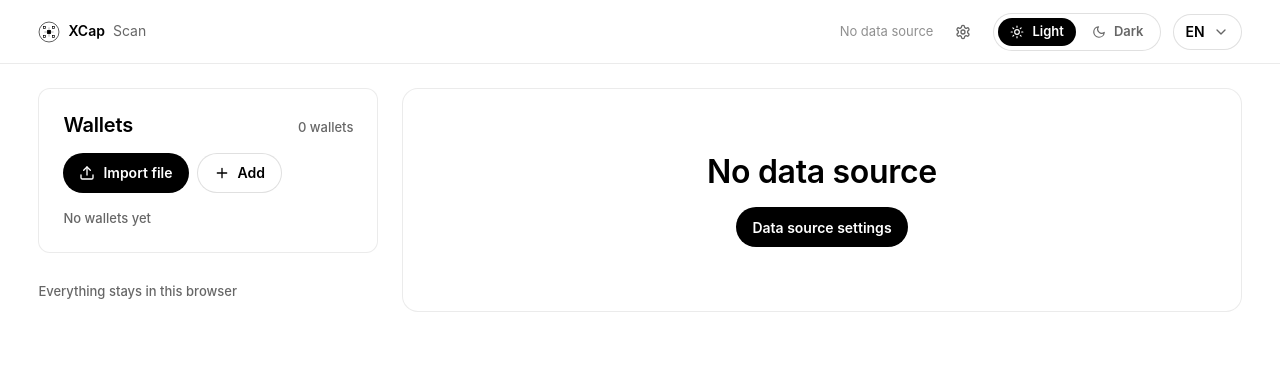
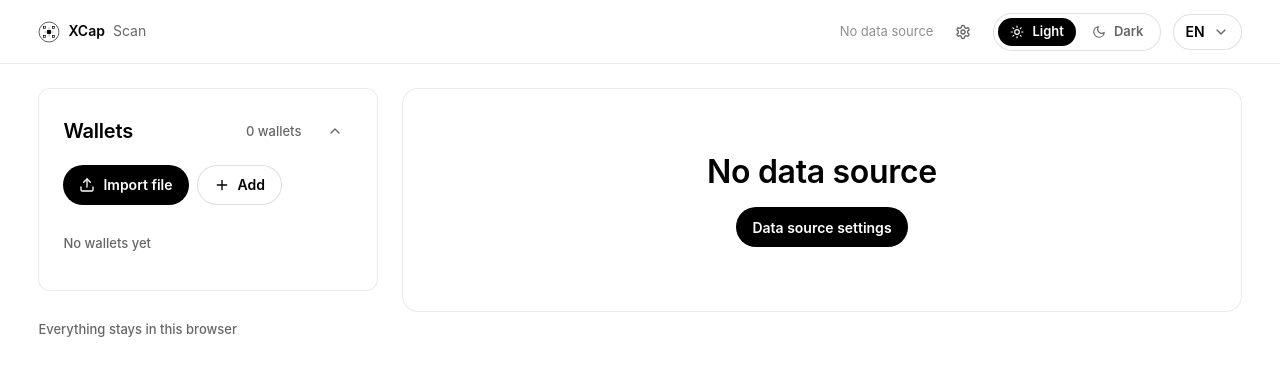
Before and after one commit to crimsondotns/scan-transactions, a React (Vite) app: page / in a window 1280 px wide. Shown: the top 376 px of the page. Built offline with nearby package versions, Linux system fonts and the light colour scheme; a web font is replaced by a local one.

Commit message:
wallets panel: chevron in the header toggles expandPanel — hides/shows .row-actions + .wallets, aria-expanded/aria-controls, header always visible
Co-Authored-By: Claude Opus 5 <noreply@anthropic.com>

```diff
--- a/src/components/WalletPanel.tsx
+++ b/src/components/WalletPanel.tsx
@@ -11,12 +11,14 @@ import { Identicon } from './Identicon';
 /**
  * แผงกระเป๋า — ไม่พับ คลิกแถว = สลับกระเป๋าที่ดู (คลิกซ้ำ = ดูทุกกระเป๋า)
  * ไอคอนตา = ซ่อน/แสดงข้อมูลของกระเป๋านั้นในตาราง (hiddenWallets เก็บใน store เป็น enabled=false)
+ * chevron ที่หัว = ย่อ/ขยายเนื้อแผง (.row-actions + .wallets) หัวแผงยังอยู่เสมอ
  */
 export function WalletPanel({ feeds, activeId, onSwitch, onRemove }: { feeds: Record<string, WalletFeed>; activeId: string | null; onSwitch: (id: string | null) => void; onRemove: (id: string) => void }) {
   const { t } = useI18n();
   const { wallets, removeWallet, toggleWallet, clearWallets } = useStore();
   const [adding, setAdding] = useState(false);
   const [importing, setImporting] = useState(false);
+  const [expandPanel, setExpandPanel] = useState(true);
   const hiddenWallets = new Set(wallets.filter((w) => !w.enabled).map((w) => w.id));
   const activeWallet = wallets.find((w) => w.id === activeId) ?? null;
 
@@ -42,7 +44,11 @@ export function WalletPanel({ feeds, activeId, onSwitch, onRemove }: { feeds: Re
           {activeWallet ? activeWallet.label : t('wallets.title')}
         </h2>
         <span className="hint">{activeWallet ? shortAddr(activeWallet.address) : t('wallets.count', { n: wallets.length })}</span>
+        <button type="button" className="btn btn-icon panel-chevron" aria-expanded={expandPanel} aria-controls="wallets-body" onClick={() => setExpandPanel((o) => !o)} aria-label={t(expandPanel ? 'wallets.collapse' : 'wallets.expand')} title={t(expandPanel ? 'wallets.collapse' : 'wallets.expand')}>
+          <Icon name="chevronDown" className="chev" />
+        </button>
       </div>
+      <div id="wallets-body" className="panel-body" hidden={!expandPanel}>
       <div className="row-actions">
         <button type="button" className="btn btn-primary" onClick={() => setImporting(true)}>
           <Icon name="upload" />
@@ -96,6 +102,8 @@ export function WalletPanel({ feeds, activeId, onSwitch, onRemove }: { feeds: Re
         </ul>
       )}
 
+      </div>
+
       <AddWalletDialog open={adding} onClose={() => setAdding(false)} />
       <ImportDialog open={importing} onClose={() => setImporting(false)} />
     </section>
--- a/src/i18n.tsx
+++ b/src/i18n.tsx
@@ -31,6 +31,8 @@ const th = {
   'wallets.remove': 'ลบ {label}',
   'wallets.toggle': 'แสดงธุรกรรมของ {label}',
   'wallets.hide': 'ซ่อนข้อมูลของ {label}',
+  'wallets.collapse': 'ย่อแผงกระเป๋า',
+  'wallets.expand': 'ขยายแผงกระเป๋า',
   'wallets.show': 'แสดงข้อมูลของ {label}',
   'wallets.state.idle': 'รอ',
   'wallets.state.loading': 'กำลังโหลด…',
@@ -172,6 +174,8 @@ const en: Record<MessageKey, string> = {
   'wallets.remove': 'Remove {label}',
   'wallets.toggle': 'Show transactions of {label}',
   'wallets.hide': 'Hide {label}',
+  'wallets.collapse': 'Collapse wallets',
+  'wallets.expand': 'Expand wallets',
   'wallets.show': 'Show {label}',
   'wallets.state.idle': 'Idle',
   'wallets.state.loading': 'Loading…',
--- a/src/styles/app.css
+++ b/src/styles/app.css
@@ -414,6 +414,31 @@ input[type='file'].input::file-selector-button {
   gap: var(--space-1);
   border-top: 1px solid var(--color-line-subtle);
 }
+/* ย่อ/ขยายเนื้อแผง */
+.panel-body {
+  display: flex;
+  flex-direction: column;
+  gap: var(--space-4);
+}
+.panel-body[hidden] {
+  display: none;
+}
+.panel-chevron {
+  margin-left: var(--space-1);
+}
+.panel-chevron .chev {
+  transition: transform var(--motion-base) var(--easing-standard);
+}
+.panel-chevron[aria-expanded='true'] .chev {
+  transform: rotate(180deg);
+}
+.panel-head {
+  align-items: center;
+}
+.panel-head .hint {
+  margin-left: auto;
+}
+
 /* identicon: กล่องมุม 8px ไม่ใช่วงกลม */
 .identicon {
   border-radius: var(--radius-md);
```
